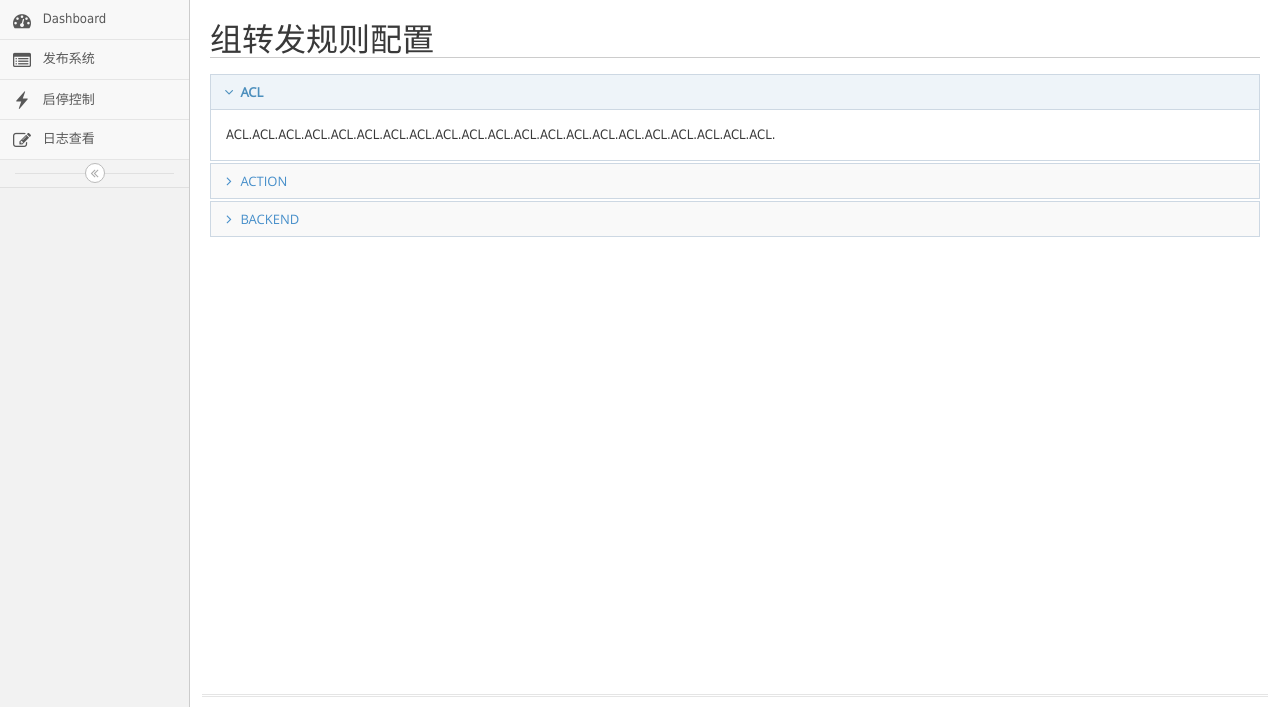
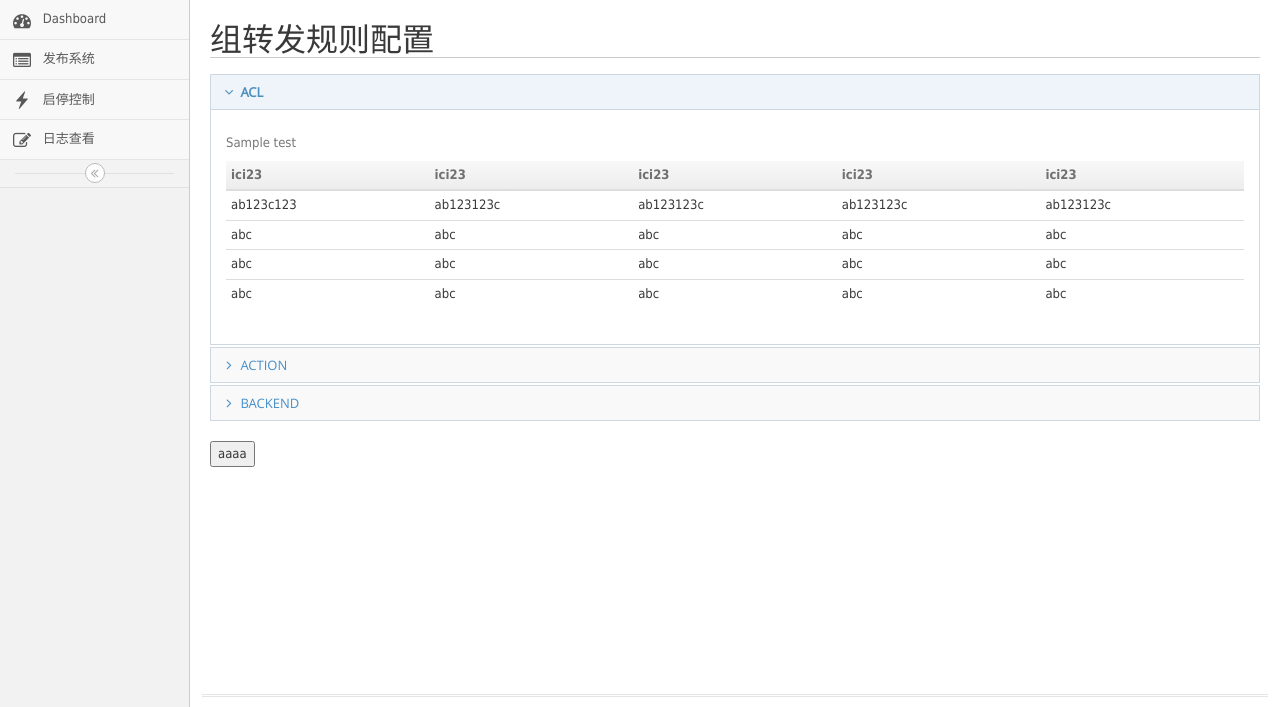
Before and after one commit to willron/hk_fabu, a Django app: template haproxyedit/templates/groupruleedit.html in a window 1280 px wide. Shown: the part 46-753 px from the top of the page. Run offline with Django 3.2, Linux system fonts and the light colour scheme; tables that the repository leaves empty hold one stand-in row (values such as "Sample post"); the template is opened without the code that fills it: values that come from a table or form of the project are taken from there, most other values are stand-ins (such as "Sample title", 1, 10 or a date in 2020); some libraries are stand-ins or nearby versions.

Commit message:
测试页面局部刷新

```diff
--- /dev/null
+++ b/haproxyedit/templates/acl.html
@@ -0,0 +1,46 @@
+<div class="row">
+    <div class="col-lg-12">
+        <table class="table table-condensed">
+            <caption>{{ test }}</caption>
+            <thead>
+            <tr>
+                <th>ici23</th>
+                <th>ici23</th>
+                <th>ici23</th>
+                <th>ici23</th>
+                <th>ici23</th>
+            </tr>
+            </thead>
+            <tbody>
+            <tr>
+                <td>ab123c123</td>
+                <td>ab123123c</td>
+                <td>ab123123c</td>
+                <td>ab123123c</td>
+                <td>ab123123c</td>
+            </tr>
+            <tr>
+                <td>abc</td>
+                <td>abc</td>
+                <td>abc</td>
+                <td>abc</td>
+                <td>abc</td>
+            </tr>
+            <tr>
+                <td>abc</td>
+                <td>abc</td>
+                <td>abc</td>
+                <td>abc</td>
+                <td>abc</td>
+            </tr>
+            <tr>
+                <td>abc</td>
+                <td>abc</td>
+                <td>abc</td>
+                <td>abc</td>
+                <td>abc</td>
+            </tr>
+            </tbody>
+        </table>
+    </div>
+</div>
--- a/haproxyedit/templates/groupruleedit.html
+++ b/haproxyedit/templates/groupruleedit.html
@@ -26,8 +26,8 @@
                     </div>
 
                     <div class="panel-collapse collapse in" id="collapseOne" aria-expanded="true">
-                        <div class="panel-body">
-                           ACL.ACL.ACL.ACL.ACL.ACL.ACL.ACL.ACL.ACL.ACL.ACL.ACL.ACL.ACL.ACL.ACL.ACL.ACL.ACL.ACL.
+                        <div class="panel-body" id="didi">
+                            {% include "acl.html" %}
                         </div>
                         </div>
                 </div>
@@ -68,10 +68,26 @@
             </div>
         </div>
     </div>
+    <button id="cici">aaaa</button>
 {% endblock %}
 
 {% block myscript %}
+    <script>
 
+    $.ajaxSetup({
+    data: {csrfmiddlewaretoken: '{{ csrf_token }}' },
+});
+
+        $("#cici").click(function () {
+            $.post("",function (result) {
+                var reg = new RegExp('falsemsg');
+                if(reg.test(result)){
+                    var aa = JSON.parse(result);
+                    alert(aa.falsemsg)
+                }else{$("#didi").html(result);}
+            })
+        })
+    </script>
 <script>
     function ajaxpost(formdata) {
         $.ajax({
```
Also changed, not shown: haproxyedit/groupruleedit.py (+6 -1 lines).
